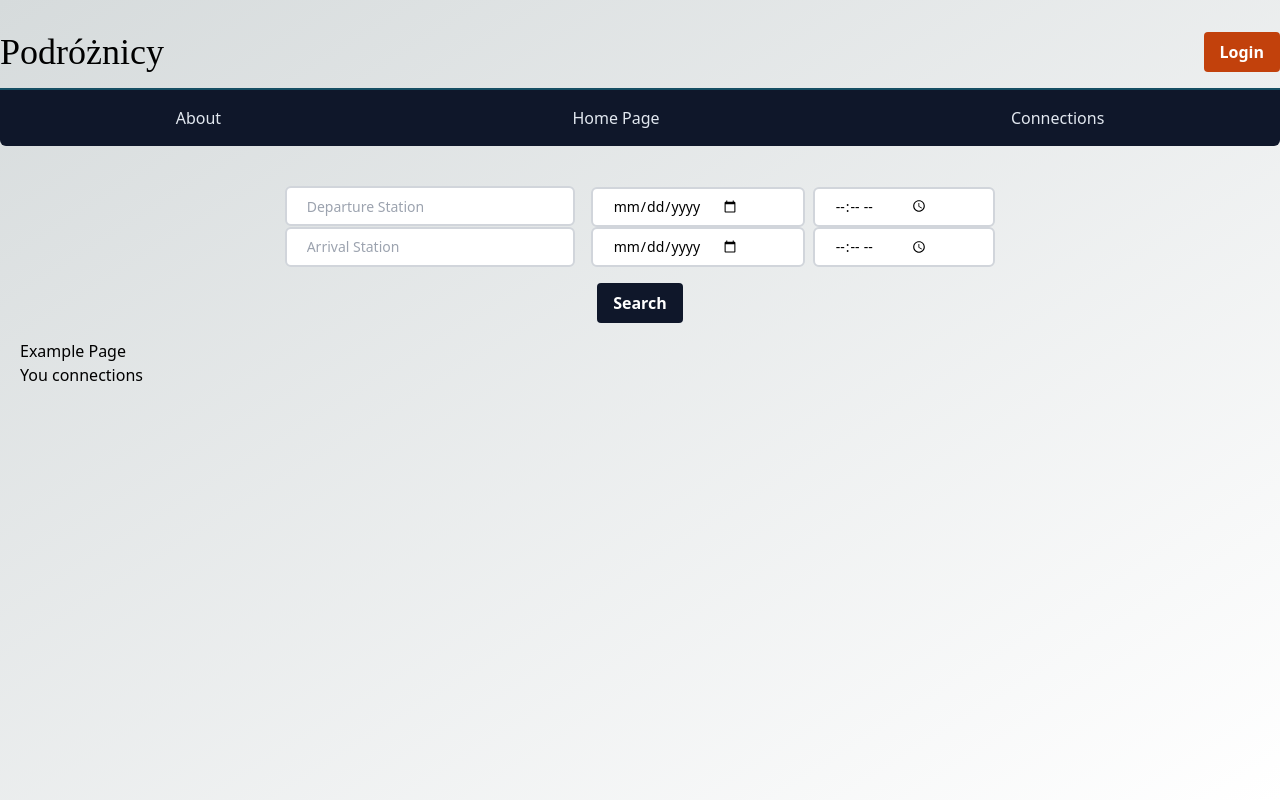
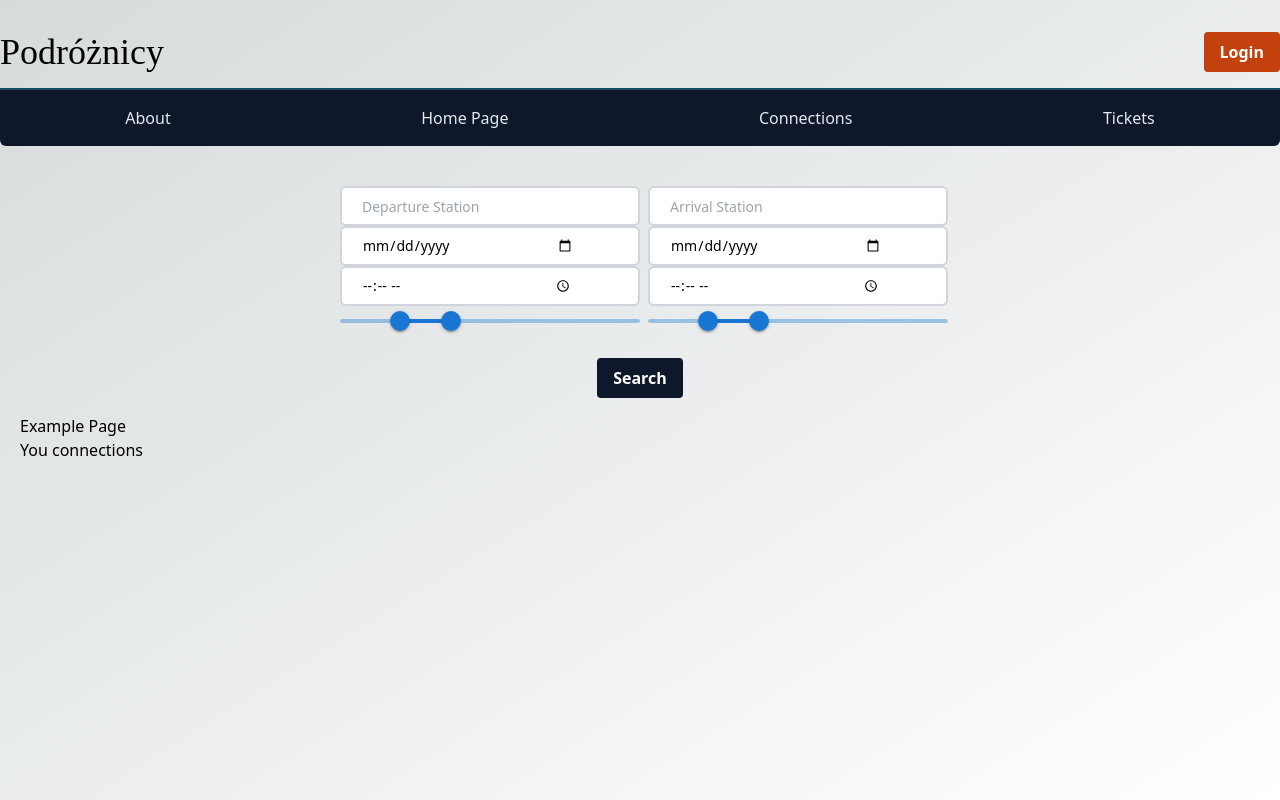
Before and after one commit to kajadudek/AGH-Databases, a Next.js app in the folder client/: page /connections in a window 1280 px wide. Built offline with nearby package versions, Linux system fonts and the light colour scheme; no server answers; a web font is replaced by a local one.

Commit message:
sliders added, tickets in preparation on client

```diff
--- a/client/components/Menu.tsx
+++ b/client/components/Menu.tsx
@@ -13,6 +13,9 @@ const Menu: FC = () => {
       <Link className="p-2" href={"/connections"}>
         Connections
       </Link>
+      <Link className="p-2" href={"/tickets"}>
+        Tickets
+      </Link>
     </nav>
   );
 };
--- /dev/null
+++ b/client/components/PriceSlider.tsx
@@ -0,0 +1,44 @@
+import * as React from "react";
+import Box from "@mui/material/Box";
+import Slider from "@mui/material/Slider";
+
+function valuetext(value: number) {
+  return `${value}°C`;
+}
+
+const minDistance = 10;
+
+export default function MinimumDistanceSlider() {
+  const [value1, setValue1] = React.useState<number[]>([20, 37]);
+
+  const handleChange1 = (
+    event: Event,
+    newValue: number | number[],
+    activeThumb: number
+  ) => {
+    if (!Array.isArray(newValue)) {
+      return;
+    }
+
+    if (activeThumb === 0) {
+      setValue1([Math.min(newValue[0], value1[1] - minDistance), value1[1]]);
+    } else {
+      setValue1([value1[0], Math.max(newValue[1], value1[0] + minDistance)]);
+    }
+  };
+
+  const [value2, setValue2] = React.useState<number[]>([20, 37]);
+
+  return (
+    <Box sx={{ width: 300 }}>
+      <Slider
+        getAriaLabel={() => "Minimum distance"}
+        value={value1}
+        onChange={handleChange1}
+        valueLabelDisplay="auto"
+        getAriaValueText={valuetext}
+        disableSwap
+      />
+    </Box>
+  );
+}
--- a/client/components/SearchForm.tsx
+++ b/client/components/SearchForm.tsx
@@ -1,5 +1,7 @@
+import { RangeSlider } from "flowbite-react";
 import Link from "next/link";
 import { FC } from "react";
+import PriceSlider from "./PriceSlider";
 
 const SearchForm: FC = () => {
   return (
@@ -7,10 +9,10 @@ const SearchForm: FC = () => {
       onSubmit={(data) => console.log(data)}
       className="flex flex-col items-center justify-center"
     >
-      <div>
-        <div>
+      <div className="flex flex-row">
+        <div className="flex flex-col">
           <input
-            className="rounded-md border-2 mr-2 border-gray-300 bg-white h-10 px-5 pr-16 text-sm focus:outline-none"
+            className="rounded-md border-2 ml-2 border-gray-300 bg-white h-10 px-5 pr-16 text-sm focus:outline-none"
             type="search"
             name="search"
             placeholder="Departure Station"
@@ -27,10 +29,13 @@ const SearchForm: FC = () => {
             name="time"
             placeholder="Time"
           />
+          <div className="ml-2">
+            <PriceSlider />
+          </div>
         </div>
-        <div>
+        <div className="flex flex-col">
           <input
-            className="rounded-md border-2 mr-2 border-gray-300 bg-white h-10 px-5 pr-16 text-sm focus:outline-none"
+            className="rounded-md border-2 ml-2 border-gray-300 bg-white h-10 px-5 pr-16 text-sm focus:outline-none"
             type="search"
             name="search"
             placeholder="Arrival Station"
@@ -47,6 +52,9 @@ const SearchForm: FC = () => {
             name="time"
             placeholder="Time"
           />
+          <div className="ml-2">
+            <PriceSlider />
+          </div>
         </div>
       </div>
       <button
--- a/client/package.json
+++ b/client/package.json
@@ -10,6 +10,9 @@
   },
   "dependencies": {
     "@auth0/nextjs-auth0": "^2.5.0",
+    "@emotion/react": "^11.11.0",
+    "@emotion/styled": "^11.11.0",
+    "@mui/material": "^5.13.2",
     "@types/node": "18.16.0",
     "@types/react": "18.0.38",
     "@types/react-dom": "18.0.11",
--- a/client/pages/api/connections.ts
+++ b/client/pages/api/connections.ts
@@ -2,7 +2,6 @@ import { fetchServer } from "@/services/fetchServer";
 import { NextApiHandler } from "next";
 
 const connection: NextApiHandler = async (req, res) => {
-  console.log("dupa");
   const exampleData = await fetchServer({
     req,
     res,
@@ -10,7 +9,6 @@ const connection: NextApiHandler = async (req, res) => {
   });
 
   if (!exampleData.ok) {
-    console.log("dupa2");
     return res.status(500).json({ error: exampleData.error });
   }
   return res.json(exampleData.data);
--- /dev/null
+++ b/client/pages/api/tickets.tsx
@@ -0,0 +1,17 @@
+import { fetchServer } from "@/services/fetchServer";
+import { NextApiHandler } from "next";
+
+const tickets: NextApiHandler = async (req, res) => {
+  const ticketsData = await fetchServer({
+    req,
+    res,
+    endpoint: "tickets",
+  });
+
+  if (!ticketsData.ok) {
+    return res.status(500).json({ error: ticketsData.error });
+  }
+  return res.json(ticketsData.data);
+};
+
+export default tickets;
--- /dev/null
+++ b/client/pages/tickets.tsx
@@ -0,0 +1,24 @@
+import { fetchClient } from "@/services/fetchClient";
+import { FC, useEffect, useState } from "react";
+import { z } from "zod";
+
+const Tickets: FC = () => {
+  const [data, setData] = useState<{ hello: string } | null>(null);
+
+  useEffect(() => {
+    fetchClient({
+      endpoint: "/api/tickets",
+      schema: z.object({ hello: z.string() }),
+    }).then((res) => {
+      if (!res.ok) console.error(res.error);
+      else setData(res.data);
+    });
+  }, []);
+  return (
+    <div className="p-5 my-5">
+      <div>{data ? data.hello : "You tickets"}</div>
+    </div>
+  );
+};
+
+export default Tickets;
```
Also changed, not shown: 2 other files (tests, documents, lock files or other folders).
